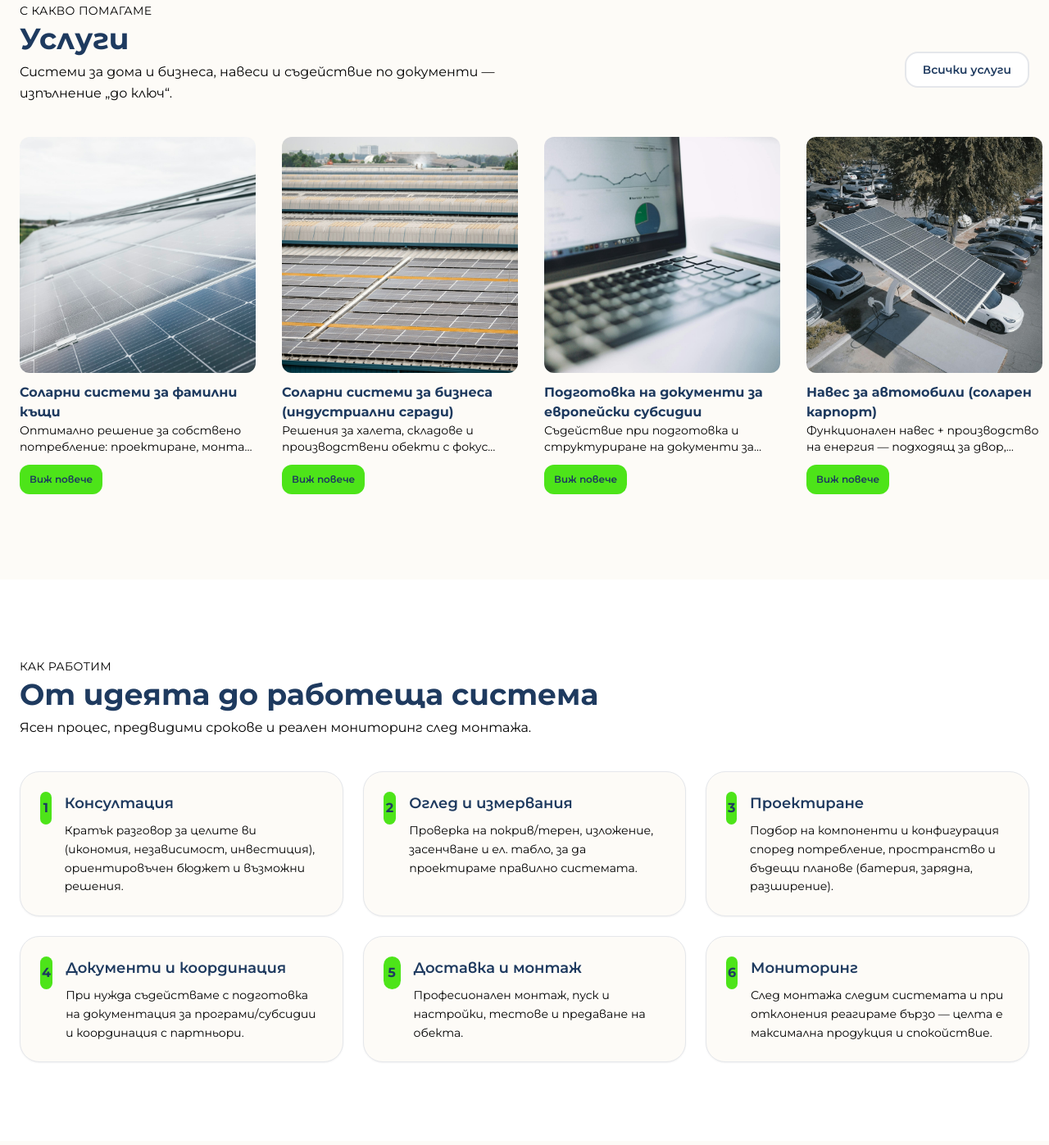
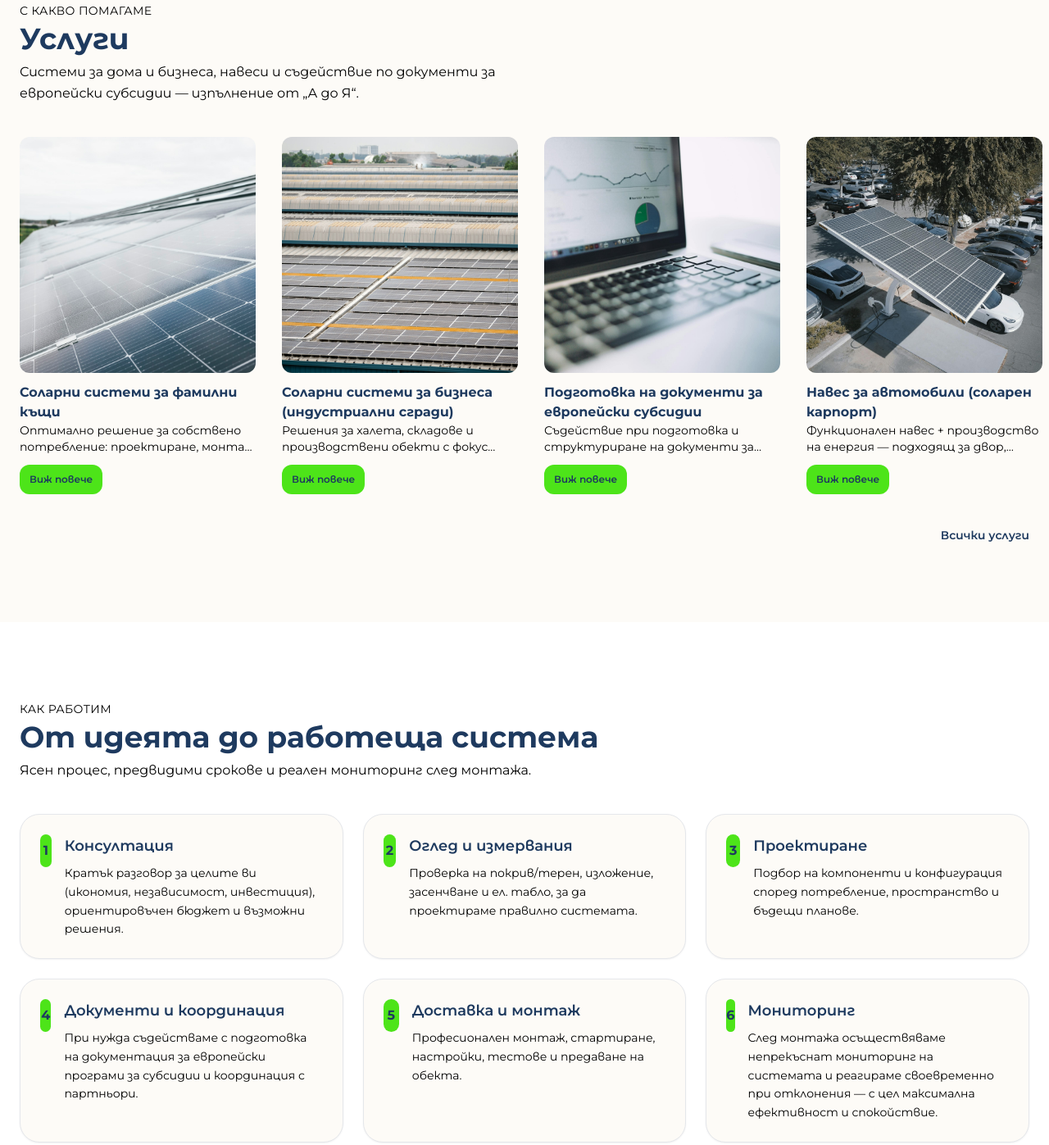
Before and after one commit to webstudio28/dreamelectricbg, an Eleventy site: page src/index.njk in a window 1280 px wide. Shown: the part 886-2283 px from the top of the page at 82% size. Built offline with nearby package versions, Linux system fonts and the light colour scheme; Eleventy itself is replaced by a stand-in of ours; files that its build step writes are made by us from their sources.

Commit message:
how we work section ready

```diff
--- a/src/_data/home.json
+++ b/src/_data/home.json
@@ -14,7 +14,7 @@
   "services": {
     "eyebrow": "С какво помагаме",
     "title": "Услуги",
-    "subtitle": "Системи за дома и бизнеса, навеси и съдействие по документи — изпълнение „до ключ“."
+    "subtitle": "Системи за дома и бизнеса, навеси и съдействие по документи за европейски субсидии — изпълнение от „А до Я“."
   },
   "process": {
     "eyebrow": "Как работим",
@@ -23,10 +23,10 @@
     "steps": [
       { "title": "Консултация", "text": "Кратък разговор за целите ви (икономия, независимост, инвестиция), ориентировъчен бюджет и възможни решения." },
       { "title": "Оглед и измервания", "text": "Проверка на покрив/терен, изложение, засенчване и ел. табло, за да проектираме правилно системата." },
-      { "title": "Проектиране", "text": "Подбор на компоненти и конфигурация според потребление, пространство и бъдещи планове (батерия, зарядна, разширение)." },
-      { "title": "Документи и координация", "text": "При нужда съдействаме с подготовка на документация за програми/субсидии и координация с партньори." },
-      { "title": "Доставка и монтаж", "text": "Професионален монтаж, пуск и настройки, тестове и предаване на обекта." },
-      { "title": "Мониторинг", "text": "След монтажа следим системата и при отклонения реагираме бързо — целта е максимална продукция и спокойствие." }
+      { "title": "Проектиране", "text": "Подбор на компоненти и конфигурация според потребление, пространство и бъдещи планове." },
+      { "title": "Документи и координация", "text": "При нужда съдействаме с подготовка на документация за европейски програми за субсидии и координация с партньори." },
+      { "title": "Доставка и монтаж", "text": "Професионален монтаж, стартиране, настройки, тестове и предаване на обекта." },
+      { "title": "Мониторинг", "text": "След монтажа осъществяваме непрекъснат мониторинг на системата и реагираме своевременно при отклонения — с цел максимална ефективност и спокойствие." }
     ]
   },
   "about": {
--- a/src/_includes/sections/home-services.njk
+++ b/src/_includes/sections/home-services.njk
@@ -2,28 +2,25 @@
   <div class="container-custom">
     {% from "macros/ui.njk" import sectionHeader %}
     {% set s = home.services %}
-    <div class="flex flex-nowrap items-center justify-between gap-4">
-      <div class="min-w-0 flex-1">
-        {{ sectionHeader(s.eyebrow, s.title, s.subtitle) }}
-      </div>
-      <div class="flex items-center gap-2 shrink-0">
-        {% from "macros/ui.njk" import button %}
-        {{ button('Всички услуги', '/uslugi/', 'secondary') }}
-      </div>
-    </div>
+    {{ sectionHeader(s.eyebrow, s.title, s.subtitle) }}
   </div>
   <div class="w-full min-w-0 drag-scroll overflow-x-auto pb-2 cursor-grab active:cursor-grabbing select-none scrollbar-hide">
     <div class="flex gap-8 services-strip-inner">
       {% for item in services %}
-      <a href="{{ ('/uslugi/' ~ item.slug ~ '/') | url }}" class="relative flex flex-col flex-shrink-0 w-64 md:w-72 overflow-hidden service-card group">
+      <div class="relative flex flex-col flex-shrink-0 w-64 md:w-72 overflow-hidden service-card">
         <img src="{{ ('/assets/images/' ~ item.image) | url }}" alt="{{ item.title }}" class="aspect-square w-full object-cover rounded-xl mb-3" loading="lazy">
-        <h3 class="text-base font-bold text-brand-blue group-hover:underline">{{ item.title }}</h3>
+        <h3 class="text-base font-bold text-brand-blue">{{ item.title }}</h3>
         <p class="text-sm text-brand-blue/80 mb-3 flex-1 line-clamp-2">{{ item.shortDescription }}</p>
         <div class="flex items-center gap-3 flex-wrap">
-          <span class="inline-flex items-center justify-center rounded-xl bg-brand-accent text-brand-blue font-semibold px-3 py-2.5 text-xs hover:opacity-95 transition-opacity w-fit">Виж повече</span>
+          <a href="{{ ('/uslugi/' ~ item.slug ~ '/') | url }}" class="inline-flex items-center justify-center rounded-xl bg-brand-accent text-brand-blue font-semibold px-3 py-2.5 text-xs hover:opacity-95 transition-opacity w-fit">Виж повече</a>
         </div>
-      </a>
+      </div>
       {% endfor %}
     </div>
   </div>
+  <div class="container-custom">
+    <div class="flex justify-end pt-6 md:pt-8">
+      <a href="{{ '/uslugi/' | url }}" class="text-sm font-semibold text-brand-blue hover:underline">Всички услуги</a>
+    </div>
+  </div>
 </section>
```
